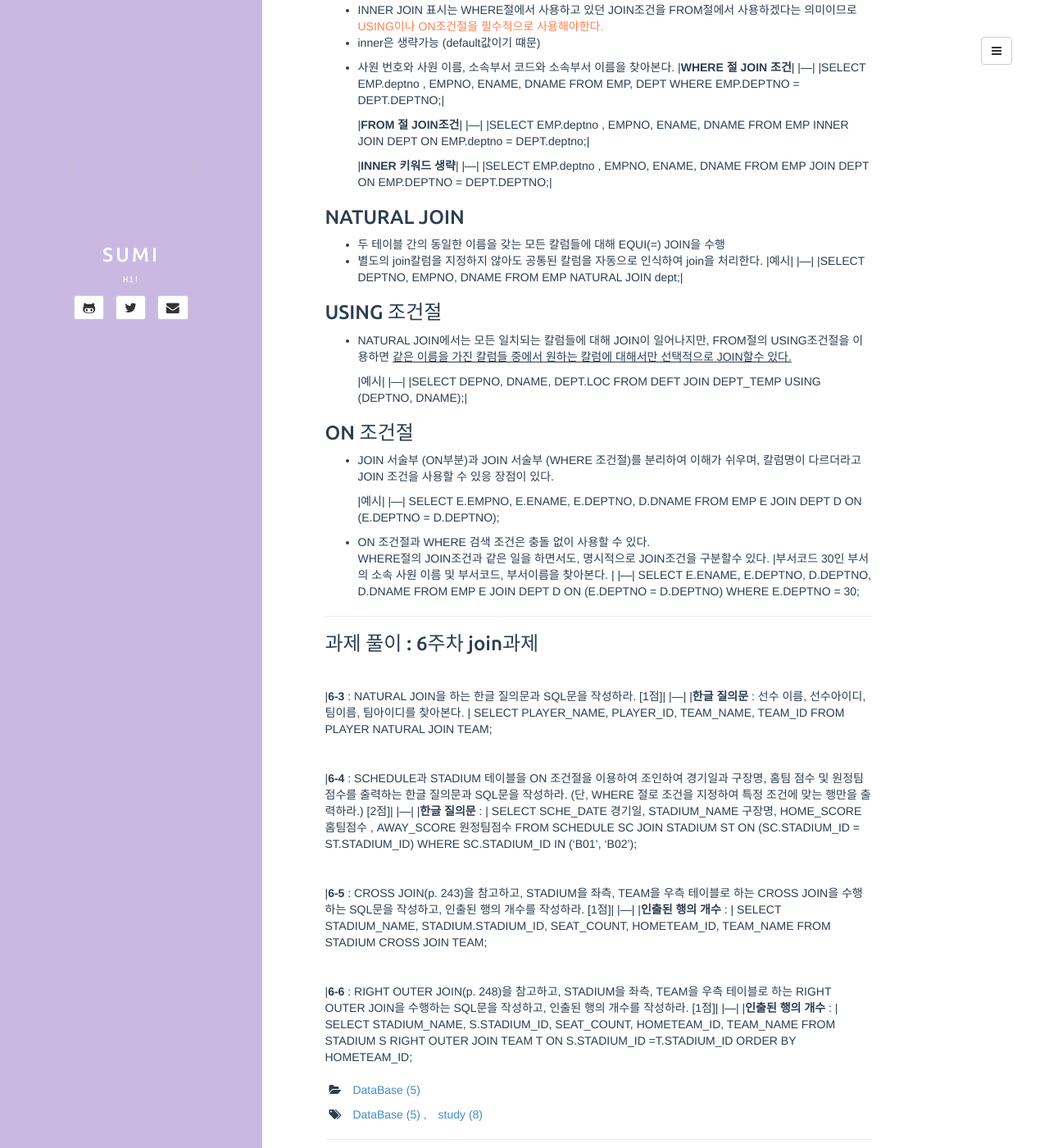
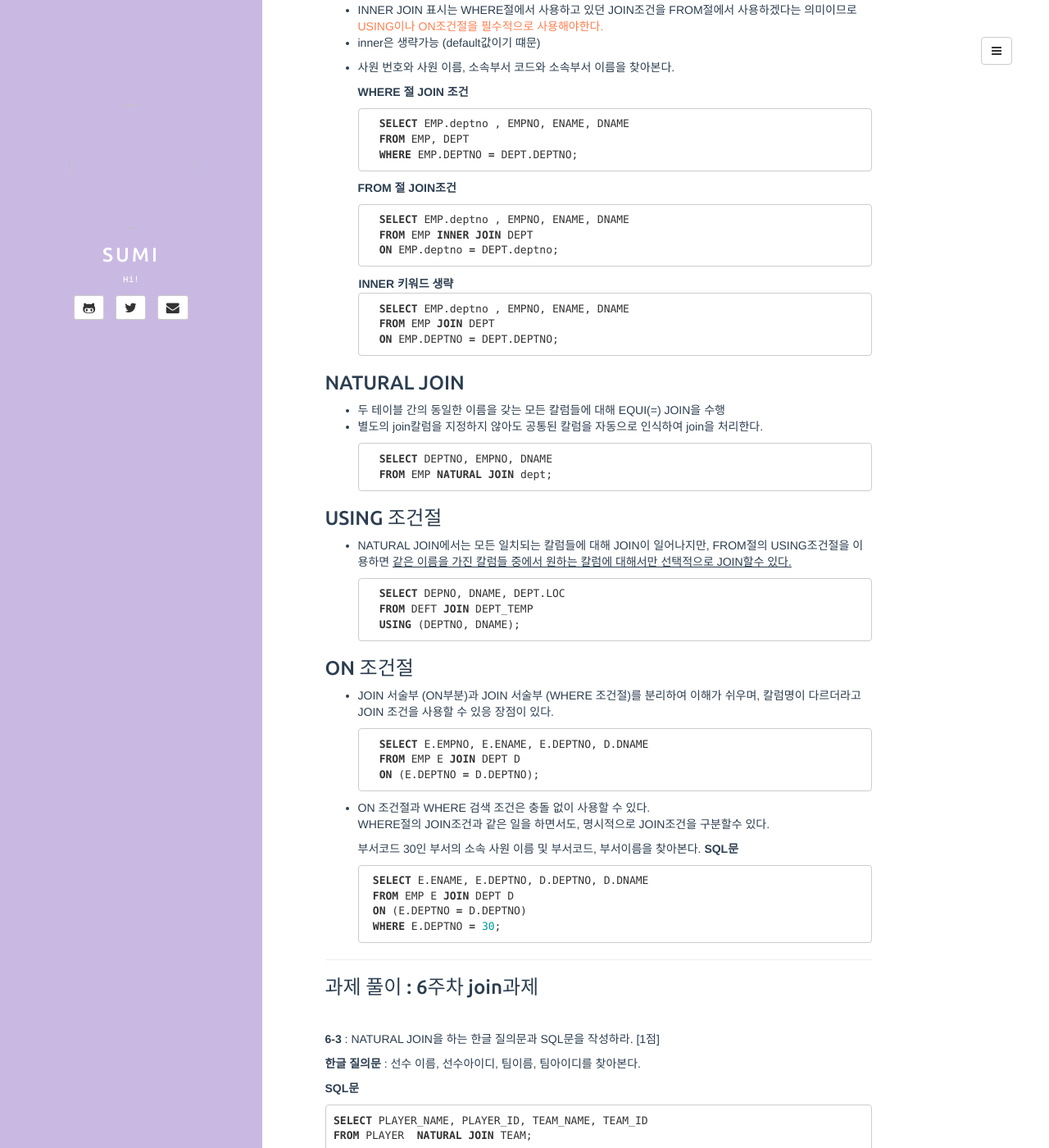
Before and after one commit to sumi-0011/sumi-0011.github.io, a Jekyll site: the page built from _posts/2021-04-11-db2.md, in a window 1280 px wide and 1400 px high, scrolled down 335 px. Shown: the whole window at 82% size. Built offline with Jekyll 4.4.1, drawn with Linux system fonts in a browser that asks for light colours; some of the changed text lies outside the part shown.

Commit message:
sql update

````diff
--- a/_posts/2021-04-11-db2.md
+++ b/_posts/2021-04-11-db2.md
@@ -20,60 +20,74 @@ comments: false
 - inner은 생략가능 (default값이기 떄문)
 
 - 사원 번호와 사원 이름, 소속부서 코드와 소속부서 이름을 찾아본다.
-    |**WHERE 절 JOIN 조건**|
-    |---|
-    |SELECT EMP.deptno , EMPNO, ENAME, DNAME
+
+
+    **WHERE 절 JOIN 조건**
+    ```sql
+    SELECT EMP.deptno , EMPNO, ENAME, DNAME
     FROM EMP, DEPT
-    WHERE EMP.DEPTNO = DEPT.DEPTNO;|
+    WHERE EMP.DEPTNO = DEPT.DEPTNO;
+    ```
 
-    |**FROM 절 JOIN조건**|
-    |---|
-    |SELECT EMP.deptno , EMPNO, ENAME, DNAME
+    **FROM 절 JOIN조건**
+    ```sql
+    SELECT EMP.deptno , EMPNO, ENAME, DNAME
     FROM EMP INNER JOIN DEPT
-    ON EMP.deptno = DEPT.deptno;|
+    ON EMP.deptno = DEPT.deptno;
+    ```
 
-    |**INNER 키워드 생략**|
-    |---|
-    |SELECT EMP.deptno , EMPNO, ENAME, DNAME
+
+    |**INNER 키워드 생략**
+
+    ```sql
+    SELECT EMP.deptno , EMPNO, ENAME, DNAME
     FROM EMP JOIN DEPT
-    ON EMP.DEPTNO = DEPT.DEPTNO;|
+    ON EMP.DEPTNO = DEPT.DEPTNO;
+    ```
+
 
 
 ### NATURAL JOIN
 - 두 테이블 간의 동일한 이름을 갖는 모든 칼럼들에 대해 EQUI(=) JOIN을 수행
 - 별도의 join칼럼을 지정하지 않아도 공통된 칼럼을 자동으로 인식하여 join을 처리한다.
-  |예시|
-    |---|
-    |SELECT DEPTNO, EMPNO, DNAME
-    FROM EMP NATURAL JOIN dept;|
+
+  ```sql
+    SELECT DEPTNO, EMPNO, DNAME
+    FROM EMP NATURAL JOIN dept;
+  ```
 
 
 ### USING 조건절
 - NATURAL JOIN에서는 모든 일치되는 칼럼들에 대해 JOIN이 일어나지만, FROM절의 USING조건절을 이용하면 <U>같은 이름을 가진 칼럼들 중에서 원하는 칼럼에 대해서만 선택적으로 JOIN할수 있다. </U>
 
-    |예시|
-    |---|
-    |SELECT DEPNO, DNAME, DEPT.LOC
+    ```sql
+    SELECT DEPNO, DNAME, DEPT.LOC
     FROM DEFT JOIN DEPT_TEMP
-    USING (DEPTNO, DNAME);|
+    USING (DEPTNO, DNAME);
+    ```
+
 
 ### ON 조건절
 - JOIN 서술부 (ON부분)과 JOIN 서술부 (WHERE 조건절)를 분리하여 이해가 쉬우며, 칼럼명이 다르더라고 JOIN 조건을 사용할 수 있응 장점이 있다.
 
-    |예시|
-    |---|
+    ```sql
     SELECT E.EMPNO, E.ENAME, E.DEPTNO, D.DNAME
     FROM EMP E JOIN DEPT D
     ON (E.DEPTNO = D.DEPTNO);
+    ```
+
 
  - ON 조건절과 WHERE 검색 조건은 충돌 없이 사용할 수 있다.
      WHERE절의 JOIN조건과 같은 일을 하면서도, 명시적으로 JOIN조건을 구분할수 있다.
-    |부서코드 30인 부서의 소속 사원 이름 및 부서코드, 부서이름을 찾아본다. |
-    |---|
+
+    부서코드 30인 부서의 소속 사원 이름 및 부서코드, 부서이름을 찾아본다.
+    **SQL문**
+    ```sql
     SELECT E.ENAME, E.DEPTNO, D.DEPTNO, D.DNAME
     FROM EMP E JOIN DEPT D
     ON (E.DEPTNO = D.DEPTNO)
     WHERE E.DEPTNO = 30;
+    ```
 
 - - -
 
@@ -81,37 +95,46 @@ comments: false
 
 <br>
 
-|**6-3** : NATURAL JOIN을 하는 한글 질의문과 SQL문을 작성하라. [1점]|
-|---|
-|**한글 질의문** : 선수 이름, 선수아이디, 팀이름, 팀아이디를 찾아본다. |
+**6-3** : NATURAL JOIN을 하는 한글 질의문과 SQL문을 작성하라. [1점]
+
+**한글 질의문** : 선수 이름, 선수아이디, 팀이름, 팀아이디를 찾아본다.
+
+**SQL문**
+```sql
 SELECT PLAYER_NAME, PLAYER_ID, TEAM_NAME, TEAM_ID
 FROM PLAYER  NATURAL JOIN TEAM;
-
+```
 
 <br>
 
-|**6-4** : SCHEDULE과 STADIUM 테이블을 ON 조건절을 이용하여 조인하여 경기일과 구장명, 홈팀 점수 및 원정팀 점수를 출력하는 한글 질의문과 SQL문을 작성하라. (단, WHERE 절로 조건을 지정하여 특정 조건에 맞는 행만을 출력하라.) [2점]|
-|---|
-|**한글 질의문** : |
+**6-4** : SCHEDULE과 STADIUM 테이블을 ON 조건절을 이용하여 조인하여 경기일과 구장명, 홈팀 점수 및 원정팀 점수를 출력하는 한글 질의문과 SQL문을 작성하라.
+(단, WHERE 절로 조건을 지정하여 특정 조건에 맞는 행만을 출력하라.) [2점]
+
+**SQL문**
+```sql
 SELECT SCHE_DATE 경기일, STADIUM_NAME 구장명, HOME_SCORE 홈팀점수 , AWAY_SCORE 원정팀점수
 FROM SCHEDULE SC JOIN STADIUM ST
 ON (SC.STADIUM_ID = ST.STADIUM_ID)
 WHERE SC.STADIUM_ID IN ('B01', 'B02');
+```
 
 <br>
 
-|**6-5** : CROSS JOIN(p. 243)을 참고하고, STADIUM을 좌측, TEAM을 우측 테이블로 하는 CROSS JOIN을 수행하는 SQL문을 작성하고, 인출된 행의 개수를 작성하라. [1점]|
-|---|
-|**인출된 행의 개수** : |
+**6-5** : CROSS JOIN(p. 243)을 참고하고, STADIUM을 좌측, TEAM을 우측 테이블로 하는 CROSS JOIN을 수행하는 SQL문을 작성하고, 인출된 행의 개수를 작성하라. [1점]
+
+**SQL문**
+```sql
 SELECT STADIUM_NAME, STADIUM.STADIUM_ID, SEAT_COUNT, HOMETEAM_ID, TEAM_NAME
 FROM STADIUM CROSS JOIN TEAM;
-
+```
 <br>
 
-|**6-6** : RIGHT OUTER JOIN(p. 248)을 참고하고, STADIUM을 좌측, TEAM을 우측 테이블로 하는 RIGHT OUTER JOIN을 수행하는 SQL문을 작성하고, 인출된 행의 개수를 작성하라. [1점]|
-|---|
-|**인출된 행의 개수** : |
+**6-6** : RIGHT OUTER JOIN(p. 248)을 참고하고, STADIUM을 좌측, TEAM을 우측 테이블로 하는 RIGHT OUTER JOIN을 수행하는 SQL문을 작성하고, 인출된 행의 개수를 작성하라. [1점]
+
+**SQL문**
+```sql
 SELECT STADIUM_NAME, S.STADIUM_ID, SEAT_COUNT, HOMETEAM_ID, TEAM_NAME
 FROM STADIUM S RIGHT OUTER JOIN TEAM T
 ON S.STADIUM_ID  =T.STADIUM_ID
 ORDER BY HOMETEAM_ID;
+```
````
Also changed, not shown: _posts/2021-04-11-db.md (+26 -20 lines), _posts/2021-04-17-DB.md (+29 -17 lines), _posts/2021-04-17-DB2.md (+18 -10 lines), _posts/2021-04-17-DB3.MD (+12 -9 lines).
